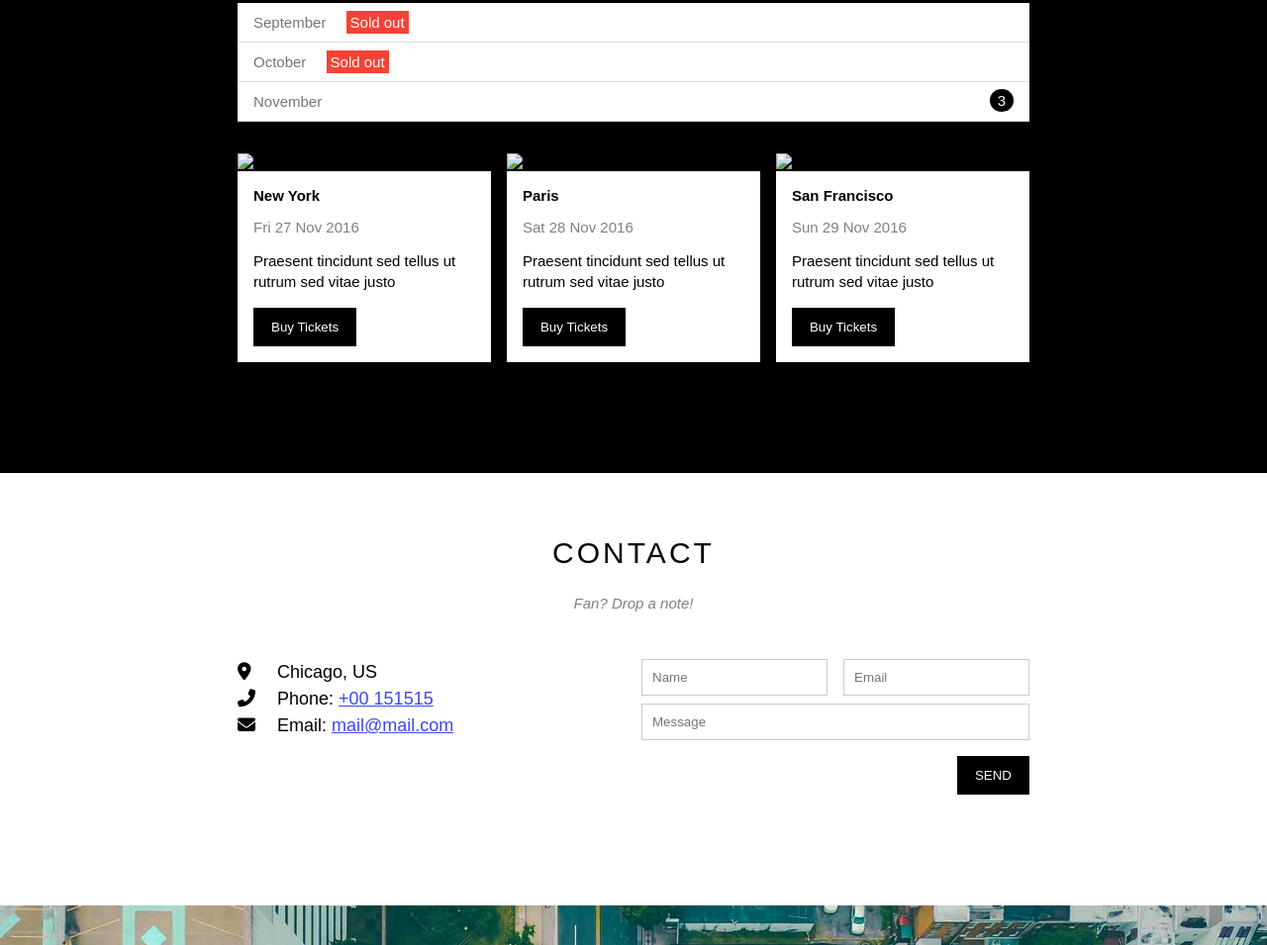
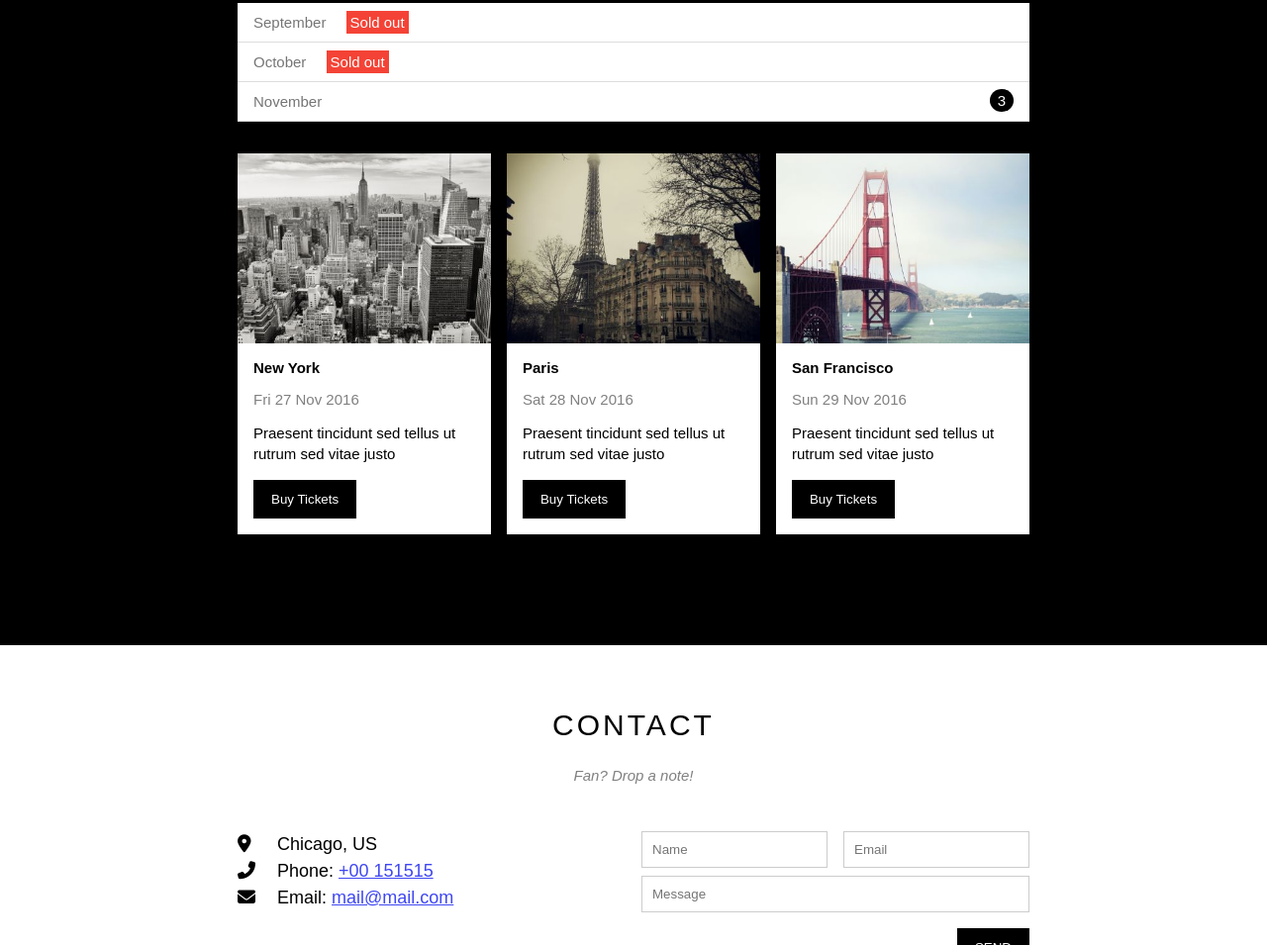
Before and after one commit to minhNC2000/theband, a plain HTML site: page index.html in a window 1280 px wide. Shown: the part 1536-2491 px from the top of the page at 99% size. Drawn offline with Linux system fonts and the light colour scheme.

Commit message:
Update index.html

```diff
--- a/index.html
+++ b/index.html
@@ -99,7 +99,7 @@
                     <!-- Places -->
                     <div class="row places-list">
                         <div class="col col-third s-col-full mt-16">
-                            <img src="../img/newyork.jpg" alt="New York" class="place-img">
+                            <img src="./assets/img/newyork.jpg" alt="New York" class="place-img">
                             <div class="place-body">
                                 <h3 class="place-heading">New York</h3>
                                 <p class="place-time">Fri 27 Nov 2016</p>
@@ -108,7 +108,7 @@
                             </div>
                         </div>
                         <div class="col col-third s-col-full mt-16">
-                            <img src="../img/paris.jpg" alt="Paris" class="place-img">
+                            <img src="./assets/img/paris.jpg" alt="Paris" class="place-img">
                             <div class="place-body">
                                 <h3 class="place-heading">Paris</h3>
                                 <p class="place-time">Sat 28 Nov 2016</p>
@@ -117,7 +117,7 @@
                             </div>
                         </div>
                         <div class="col col-third s-col-full mt-16">
-                            <img src="../img/sanfran.jpg" alt="San Francisco" class="place-img">
+                            <img src="./assets/img/sanfran.jpg" alt="San Francisco" class="place-img">
                             <div class="place-body">
                                 <h3 class="place-heading">San Francisco</h3>
                                 <p class="place-time">Sun 29 Nov 2016</p>
```
